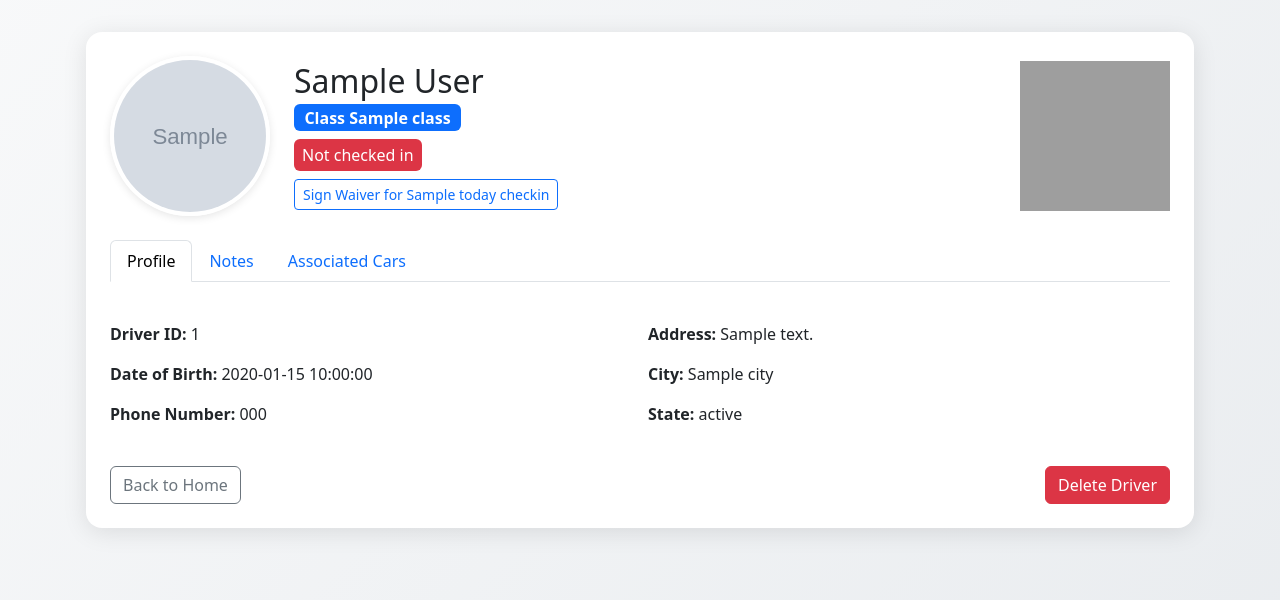
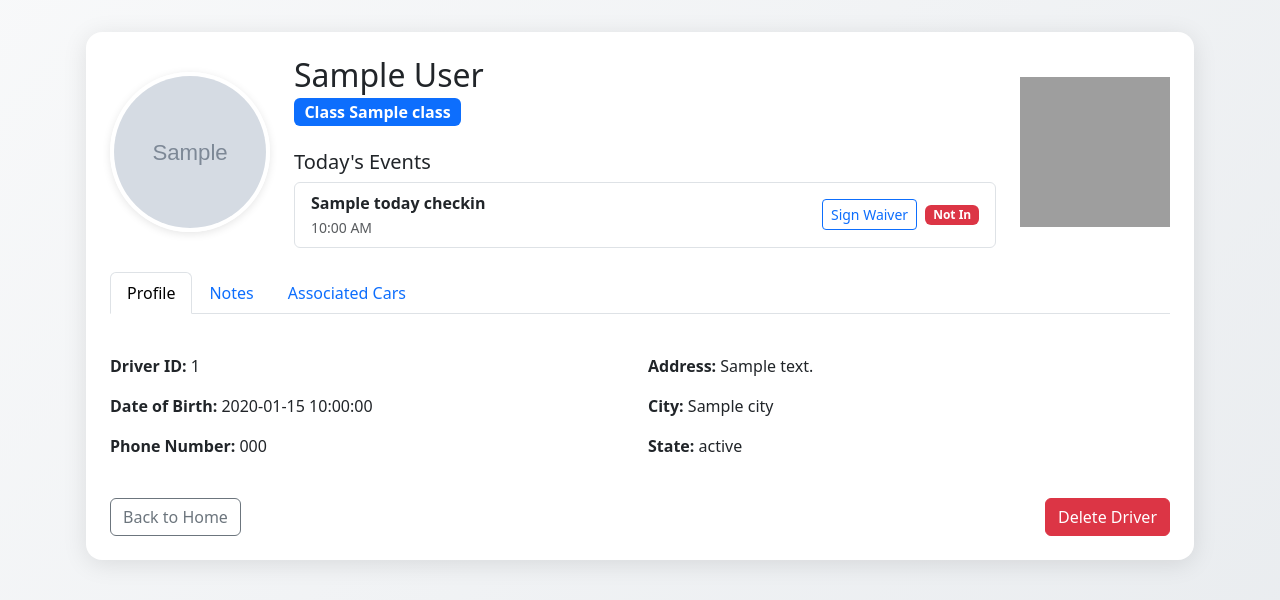
Before and after one commit to johnatrootdynamics/Race-Keeper, a Flask app: template templates/driver_profile.html in a window 1280 px wide. Shown: the part 66-666 px from the top of the page. Run offline with Flask 3, Linux system fonts and the light colour scheme; a user stored in the database is signed in; tables that the repository leaves empty or names only in its code hold one stand-in row (values such as "Sample post"); the template is opened without the code that fills it: most values are stand-ins (such as "Sample title", 1, 10 or a date in 2020); grey boxes marked "Sample" are stand-in pictures; data that the repository does not hold is empty; some libraries are stand-ins or nearby versions; grey boxes are pictures that could not be loaded.

Commit message:
Update driver_profile.html

```diff
--- a/templates/driver_profile.html
+++ b/templates/driver_profile.html
@@ -107,41 +107,45 @@
           </form>
         </div>
 
-        <!-- Name, class & today's statuses -->
+        <!-- Name, class & today's events -->
         <div class="col">
           <h2 class="mb-1">{{ driver.first_name }} {{ driver.last_name }}</h2>
           <span class="badge bg-primary fs-6">Class {{ driver.class }}</span>
 
+          <h5 class="mt-4">Today's Events</h5>
           {% if today_checkins %}
-            {% for ci in today_checkins %}
-              <div class="mt-2">
-                {# Check-in status #}
-                {% if ci.checked_in %}
-                  <span class="d-inline-block px-2 py-1 bg-success text-white rounded">
-                    Checked in at {{ ci.check_in_time.strftime('%Y-%m-%d %H:%M:%S') }}
-                  </span>
-                {% else %}
-                  <span class="d-inline-block px-2 py-1 bg-danger text-white rounded">
-                    Not checked in
-                  </span>
-                {% endif %}
-              </div>
-              <div class="mt-2">
-                {# Waiver status #}
-                {% if ci.waiver_signed %}
-                  <span class="d-inline-block px-2 py-1 bg-success text-white rounded">
-                    ✓ Waiver signed for {{ ci.event_name }}
-                  </span>
-                {% else %}
-                  <a href="{{ url_for('start_waiver', driver_id=driver.id, event_id=ci.event_id) }}"
-                     class="btn btn-outline-primary btn-sm">
-                    Sign Waiver for {{ ci.event_name }}
-                  </a>
-                {% endif %}
-              </div>
-            {% endfor %}
+            <ul class="list-group">
+              {% for ci in today_checkins %}
+                <li class="list-group-item d-flex justify-content-between align-items-center">
+                  <div>
+                    <strong>{{ ci.event_name }}</strong><br>
+                    <small class="text-muted">
+                      {{ ci.event_datetime.strftime('%-I:%M %p') }}
+                    </small>
+                  </div>
+                  <div class="text-end">
+                    {# Waiver #}
+                    {% if ci.waiver_signed %}
+                      <span class="badge bg-success me-1">✓ Waiver</span>
+                    {% else %}
+                      <a href="{{ url_for('start_waiver', driver_id=driver.id, event_id=ci.event_id) }}"
+                         class="btn btn-sm btn-outline-primary me-1">
+                        Sign Waiver
+                      </a>
+                    {% endif %}
+
+                    {# Check-in #}
+                    {% if ci.checked_in %}
+                      <span class="badge bg-success">Checked In</span>
+                    {% else %}
+                      <span class="badge bg-danger">Not In</span>
+                    {% endif %}
+                  </div>
+                </li>
+              {% endfor %}
+            </ul>
           {% else %}
-            <div class="mt-2 text-muted">No event scheduled for today.</div>
+            <p class="text-muted">No events scheduled for today.</p>
           {% endif %}
         </div>
 
```
